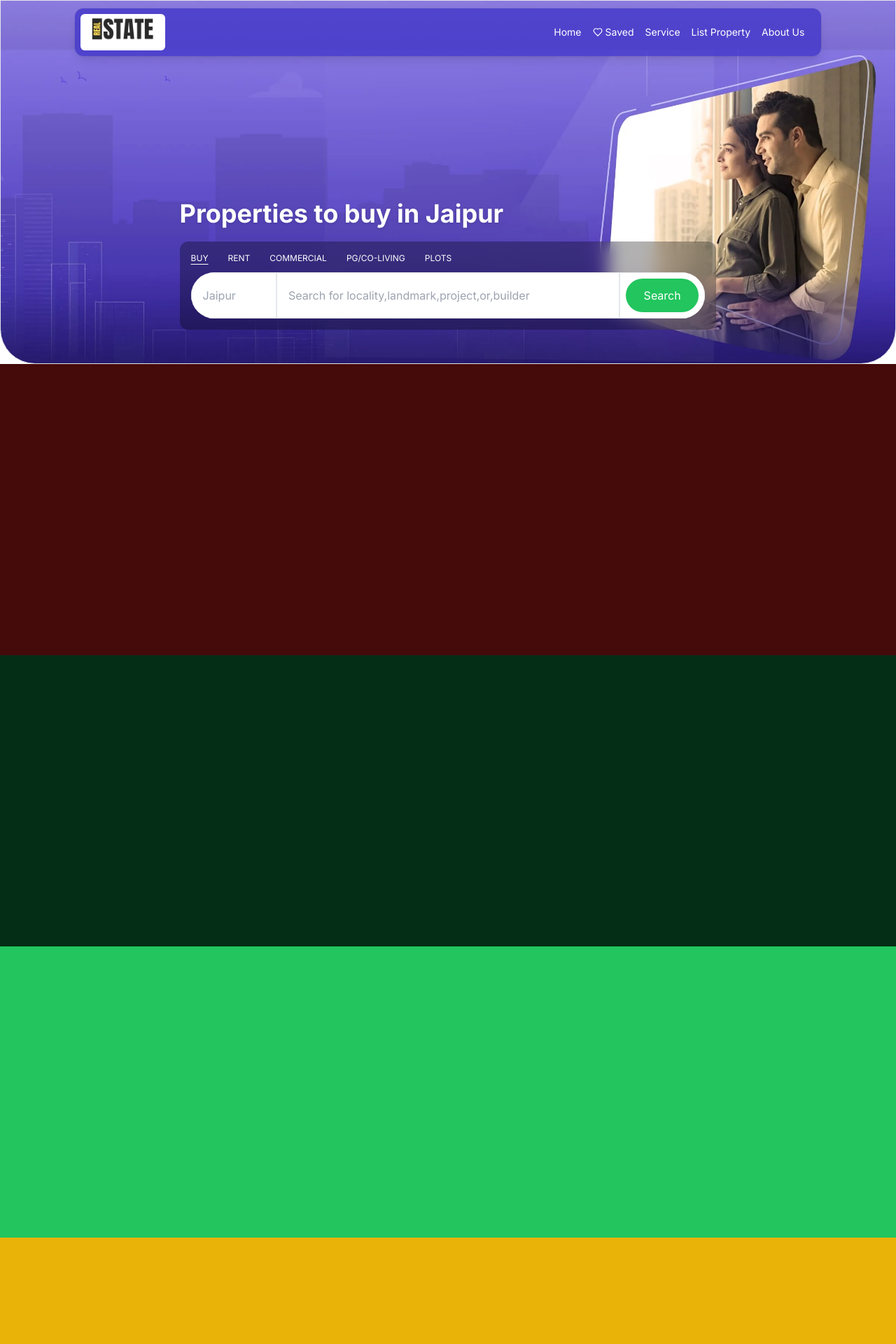
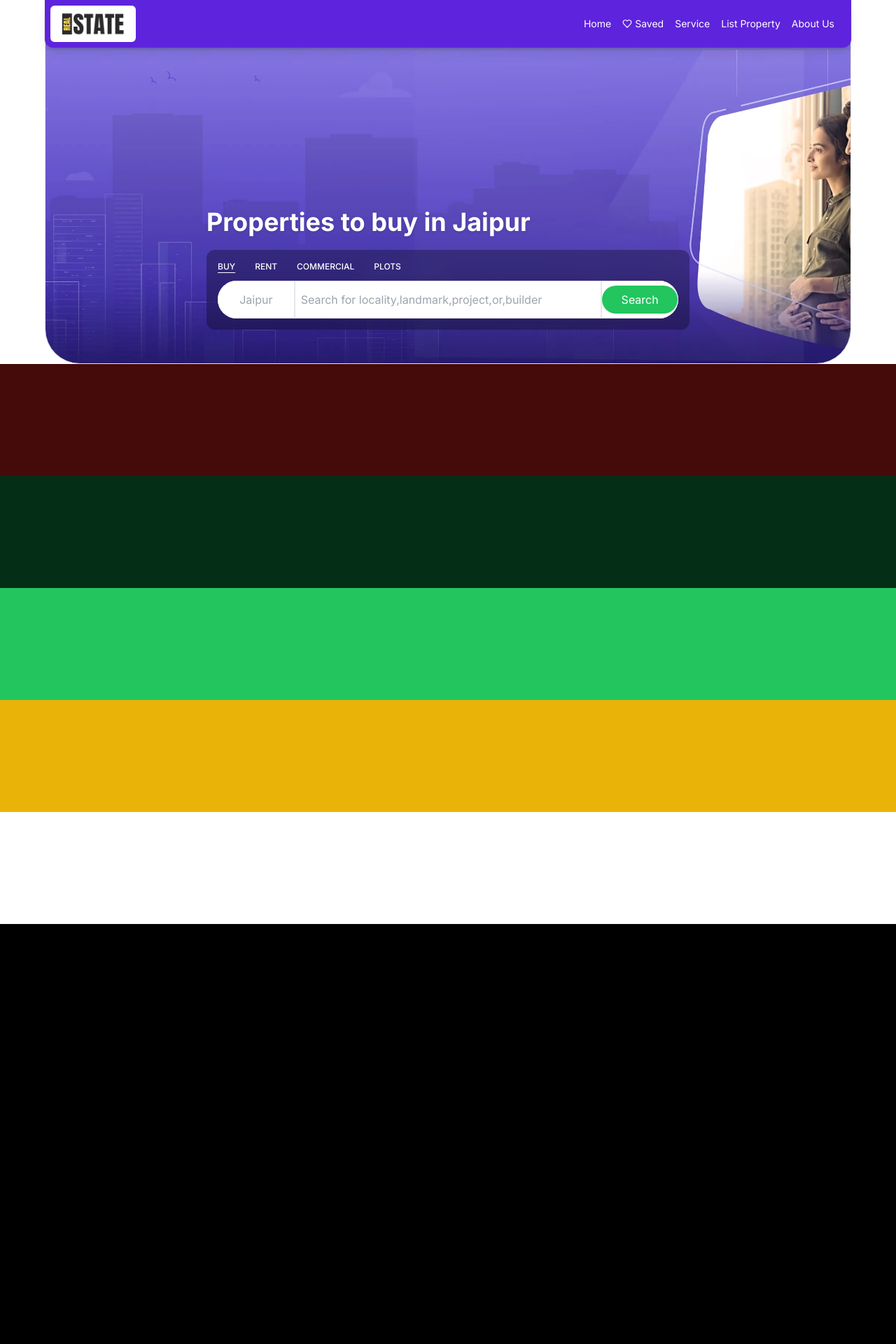
Before and after one commit to teamparmjeet/house, a Next.js app: page / in a window 1280 px wide. Shown: the top 1920 px of the page at 70% size. Built offline with nearby package versions, Linux system fonts and the light colour scheme.

Commit message:
second commit

```diff
--- a/app/globals.css
+++ b/app/globals.css
@@ -9,14 +9,12 @@
     z-index: 9999999999
 }
 
-
 /* BG_IMAGE */
 .bg-banner {
     background-image: url("/image/buyCover.36ede2d6.webp");
     background-size: cover;
     background-repeat: no-repeat;
-    background-position: right;
-    height: 520px;
+    background-position: center; /* Center the image */
     height: 520px;
 }
 
@@ -24,8 +22,7 @@
 @media (max-width: 1208px) {
     .bg-banner {
         height: 400px;
-        background-size: cover;
-
+        background-position: center; /* Center the image */
     }
 }
 
@@ -33,5 +30,13 @@
 @media (max-width: 480px) {
     .bg-banner {
         height: 300px;
+        background-position: center; /* Center the image */
     }
 }
+
+/* For very small screens (optional) */
+@media (max-width: 320px) {
+    .bg-banner {
+        height: 250px; /* Adjust height for very small screens if needed */
+    }
+}
--- a/app/page.js
+++ b/app/page.js
@@ -6,17 +6,17 @@ export default function page() {
 
     <Banner title="Properties to buy in Jaipur"/>
 
-    <div className=' p-52 bg-red-950'></div>
-    <div className=' p-52 bg-green-950'></div>
-    <div className=' p-52 bg-green-500'></div>
-    <div className=' p-52 bg-yellow-500'></div>
-    <div className=' p-52 bg-white'></div>
-    <div className=' p-52 bg-black'></div>
-    <div className=' p-52 bg-black'></div>
-    <div className=' p-52 bg-black'></div>
-    <div className=' p-52 bg-black'></div>
-    <div className=' p-52 bg-black'></div>
-    <div className=' p-52 bg-black'></div>
+    <div className=' h-40 bg-red-950'></div>
+    <div className=' h-40 bg-green-950'></div>
+    <div className=' h-40 bg-green-500'></div>
+    <div className=' h-40 bg-yellow-500'></div>
+    <div className=' h-40 bg-white'></div>
+    <div className=' h-40 bg-black'></div>
+    <div className=' h-40 bg-black'></div>
+    <div className=' h-40 bg-black'></div>
+    <div className=' h-40 bg-black'></div>
+    <div className=' h-40 bg-black'></div>
+    <div className=' h-40 bg-black'></div>
 
     </>
   )
--- a/components/Navbar.jsx
+++ b/components/Navbar.jsx
@@ -24,9 +24,9 @@ export default function Navbar() {
     <>
 
       <nav className={`fixed left-0 right-0 z-50  `}>
-        <div className="container py-3 lg:w-5/6 mx-auto">
-          <div className="flex justify-between isolate p-2 rounded-xl bg-indigo-700/80 shadow-lg ring-1 ring-black/5">
-            <div className='bg-white rounded-md px-4 py-1'>
+        <div className="container  lg:w-[90%] mx-auto">
+          <div className="flex justify-between isolate p-2 rounded-b-xl bg-[#5e23dc] shadow-lg ring-1 ring-black/5">
+            <div className='bg-white rounded-md px-4 py-1 items-center flex'>
               <Image alt='' src="/image/Black_Outline_Street_Brand_Modern_Typography_Logo__1___1_-removebg-preview.png" width={101} height={38.625} />
             </div>
 
--- a/components/banner/Banner.jsx
+++ b/components/banner/Banner.jsx
@@ -1,32 +1,35 @@
 import React from 'react'
+import { Search } from 'lucide-react';
 
 export default function Banner({title}) {
   return (
-    <div className=' h-full   bg-banner border  top-0 left-0 right-0 z-40 rounded-b-[50px]'>
+    <div className=' h-full  contaienr mx-auto lg:w-[90%]  bg-banner border  top-0 left-0 right-0 z-40 md:rounded-b-[50px]'>
     <div className=' relative h-full'>
       <div className=' absolute bottom-0 left-0 right-0'>
-        <div className='mx-auto lg:w-3/5  w-5/6 mb-12'>
-          <h1 className=' text-white drop-shadow text-4xl font-bold  mb-5'>{title}</h1>
+        <div className='mx-auto lg:w-3/5   mb-12'>
+          <h1 className=' text-white drop-shadow md:text-4xl font-bold  mb-5 '>{title}</h1>
 
           <div className="rounded-xl bg-black/30 p-4 backdrop-blur-md z-0">
             <ul className=' flex gap-x-7 text-white'>
-              <li className=' uppercase text-xs underline underline-offset-4'>Buy</li>
-              <li className=' uppercase text-xs '>Rent</li>
-              <li className=' uppercase text-xs '>Commercial</li>
-              <li className=' uppercase text-xs '>PG/Co-Living</li>
-              <li className=' uppercase text-xs '>Plots</li>
+              <li className=' uppercase text-xs md:underline underline-offset-4 bg-white md:bg-transparent rounded-md text-black md:text-white font-medium p-2 md:p-0'>Buy</li>
+              <li className=' uppercase text-xs  font-medium p-2 md:p-0'>Rent</li>
+              <li className=' uppercase text-xs  font-medium p-2 md:p-0'>Commercial</li>
+              <li className=' uppercase text-xs  font-medium p-2 md:p-0'>Plots</li>
             </ul>
 
 
               <div className=" rounded-full mt-3 overflow-hidden bg-white grid grid-cols-6">
-                <div className="col-span-1 border p-4">
-                  <input type="text" name="" id="" placeholder='Jaipur' className=' w-full h-full' />
+                <div className="col-span-1 border ">
+                  <input type="text" name="" id="" placeholder='Jaipur' className=' py-2 text-center w-full h-full  focus-within:outline-none' />
                 </div>
                 <div className="col-span-4 border ">
-                  <input type="text" name="" id="" placeholder='Search for locality,landmark,project,or,builder' className=' w-full h-full p-4 focus-within:outline-none' />
+                  <input type="text" name="" id="" placeholder='Search for locality,landmark,project,or,builder' className='px-2 lg:py-4 py-2 w-full h-full  focus-within:outline-none' />
                 </div>
-                <div className="col-span-1 border p-2">
-                  <button className=' bg-green-500 w-full rounded-full p-3 text-white'>Search</button>
+                <div className="col-span-1 border items-center flex">
+                  <button className=' md:p-2 bg-green-500 md:w-full mx-auto rounded-full  text-white'>
+                    <span className='md:hidden justify-center flex'><Search color='white' width={50}/></span>
+                    <span className=' hidden md:block'>Search</span>
+                    </button>
                 </div>
               </div>
 
```
